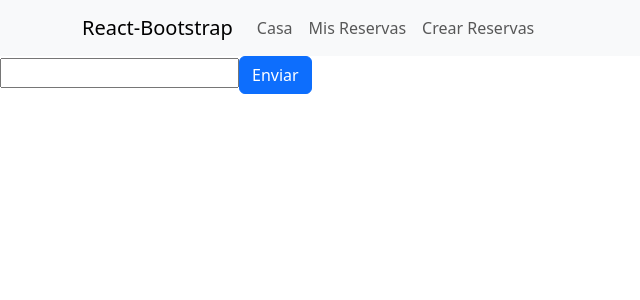
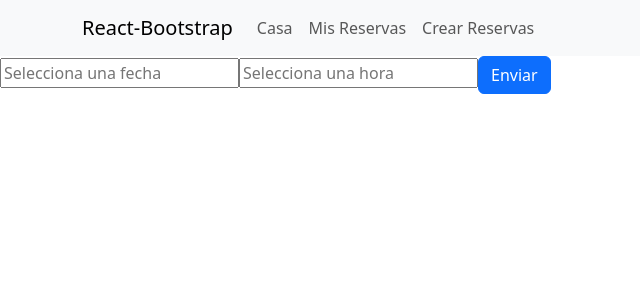
Before and after one commit to djauguust/Grupo2-TP3-Front-Restaurant-RollingCode, a React (Vite) app: page /Crear-Reservas in a window 1280 px wide. Shown: the top 300 px of the page, without its empty margins (0-640 px from the left). Built offline with nearby package versions, Linux system fonts and the light colour scheme.

Commit message:
Modifique el los input de hora y fecha en crear reserva para probar como quedaban con las validaciones, proximamente los estare pasando al modal

```diff
--- a/db.json
+++ b/db.json
@@ -2,7 +2,7 @@
   "Reservas": [
     {
       "Fecha": "10/08/2023",
-      "Hora": "15:00",
+      "Hora": "14:00",
       "CantidadDePersonas": "2",
       "id": 1
     },
--- a/src/paginas/crearReservasPrueba/crearReservasPrueba.jsx
+++ b/src/paginas/crearReservasPrueba/crearReservasPrueba.jsx
@@ -5,19 +5,26 @@ import * as Yup from "yup";
 import es from "date-fns/locale/es";
 import "react-datepicker/dist/react-datepicker.css";
 import { Form, Stack, Button } from "react-bootstrap";
-import { format } from "date-fns";
+import { format, getDay } from "date-fns";
+import { subDays } from "date-fns";
 
 const crearReservasPrueba = () => {
 //Pagina de prueba para crear reservas para saber como funciona datepicker y para saber como llegan los datos
 
+let date = new Date();
+
 //Esquema de con .date para que guarde la fecha
   const esquema = Yup.object().shape({
     FechaReserva: Yup.date().required("Fecha es requerida"),
+
+    HoraReserva: Yup.string()
+    .required("La hora es requerida")
   });
 
   //Valores null porque no se puede tener vacio
   const valoresIniciales = {
     FechaReserva: null,
+    HoraReserva: ""
   };
 
   //Formik para validar
@@ -31,20 +38,72 @@ const crearReservasPrueba = () => {
       const fechaFormateada = format(values.FechaReserva, "dd/MM/yyyy", {
         locale: es,
       })
-      console.log(fechaFormateada);
+      const horaFormateada = format(values.HoraReserva, "HH:mm",{
+        locale: es
+      })
+      console.log(values);
+      console.log("La fecha formateada es",horaFormateada);
     },
   });
+
+  const isWeekday = (date) => {
+    const day = getDay(date);
+    return day !== 0;
+  };
+
+  const filterMinDay = () => {
+    const nextDay = new Date();
+    nextDay.setDate(date.getDate() + 1);
+    return nextDay;
+  };
+  const filterMaxDay = () => {
+    const limitDate = new Date();
+    limitDate.setMonth(date.getMonth() + 1);
+    return limitDate;
+  };
+
+  let handleColor = (time) => {
+    return time.getHours() > 11 ? "" : "d-none";
+  };
+
+
 
   return (
     <>
       <Form onSubmit={formik.handleSubmit} noValidate>
         {/*Datepicker sensillo, no funciona con id ni formik.getfieldprops, porque parece que formik no acepta valores tipo fecha en ese formato*/ }
       <DatePicker
-        selected={formik.values.FechaReserva}
-        onChange={(date) => formik.setFieldValue("FechaReserva", date)}
+      selected={formik.values.FechaReserva}
+      onChange={(date) => formik.setFieldValue("FechaReserva", date)}
+      closeOnScroll={true}
+        locale={es}
+        dateFormat="dd/MM/yyyy"
+        minDate={filterMinDay()}
+        maxDate={filterMaxDay()}
+
+        filterDate={isWeekday}
+      placeholderText="Selecciona una fecha"
       />
       {formik.errors.FechaReserva && formik.touched.FechaReserva ? (
         <div>{formik.errors.FechaReserva}</div>
+      ) : null}
+
+<DatePicker
+         selected={formik.values.HoraReserva}
+         onChange={(hora) => formik.setFieldValue("HoraReserva", hora)}
+         showTimeSelect
+         showTimeSelectOnly
+         timeIntervals={60}
+         timeCaption="Hora"
+         dateFormat="HH:mm"
+         locale={es}
+         timeClassName={handleColor}
+         //filterTime={filterTime}
+         //value={values.time}
+         placeholderText="Selecciona una hora"
+        />
+ {formik.errors.HoraReserva && formik.touched.HoraReserva ? (
+        <div>{formik.errors.HoraReserva}</div>
       ) : null}
       <Button type="submit">Enviar</Button>
     </Form>
```
Also changed, not shown: vite.config.js.timestamp-1692072346877-793e4d536f0ce.mjs (added, +10 -0 lines).
